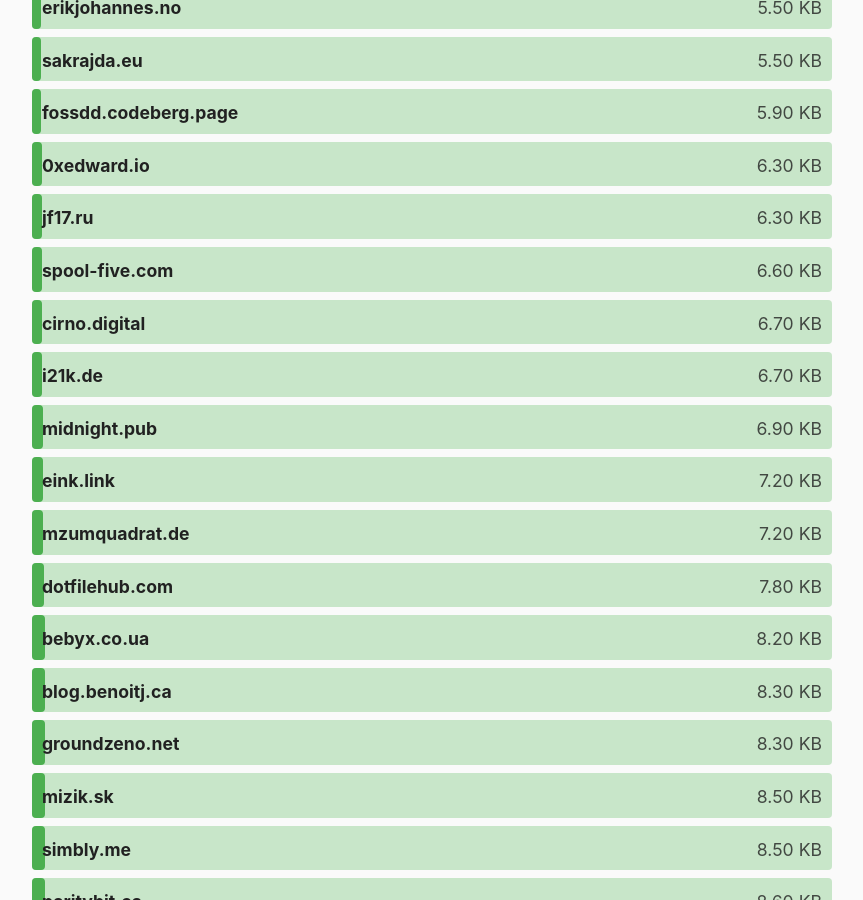
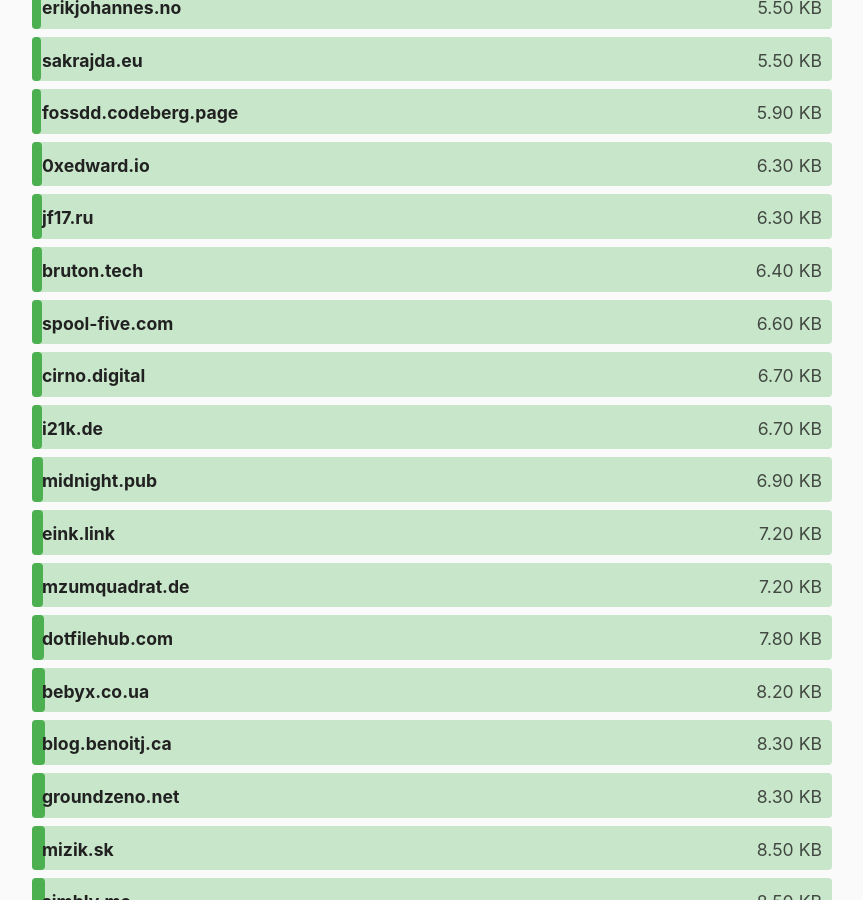
Before and after one commit to kevquirk/512kb.club, a Jekyll site: the page built from index.md, in a window 1280 px wide and 900 px high, scrolled down 2410 px. Shown: the whole window, without its empty margins (208-1071 px from the left). Built offline with Jekyll 4.4.1, drawn with Linux system fonts in a browser that asks for light colours.

Commit message:
Add bruton.tech to sites.yml

```diff
--- a/_data/sites.yml
+++ b/_data/sites.yml
@@ -197,6 +197,11 @@
   url: https://brainbaking.com/
   size: 248.4
   last_checked: N/A
+
+- domain: bruton.tech
+  url: https://bruton.tech/
+  size: 6.4
+  last_checked: 2021-07-05
 
 - domain: caliandro.de
   url: https://caliandro.de/
```
